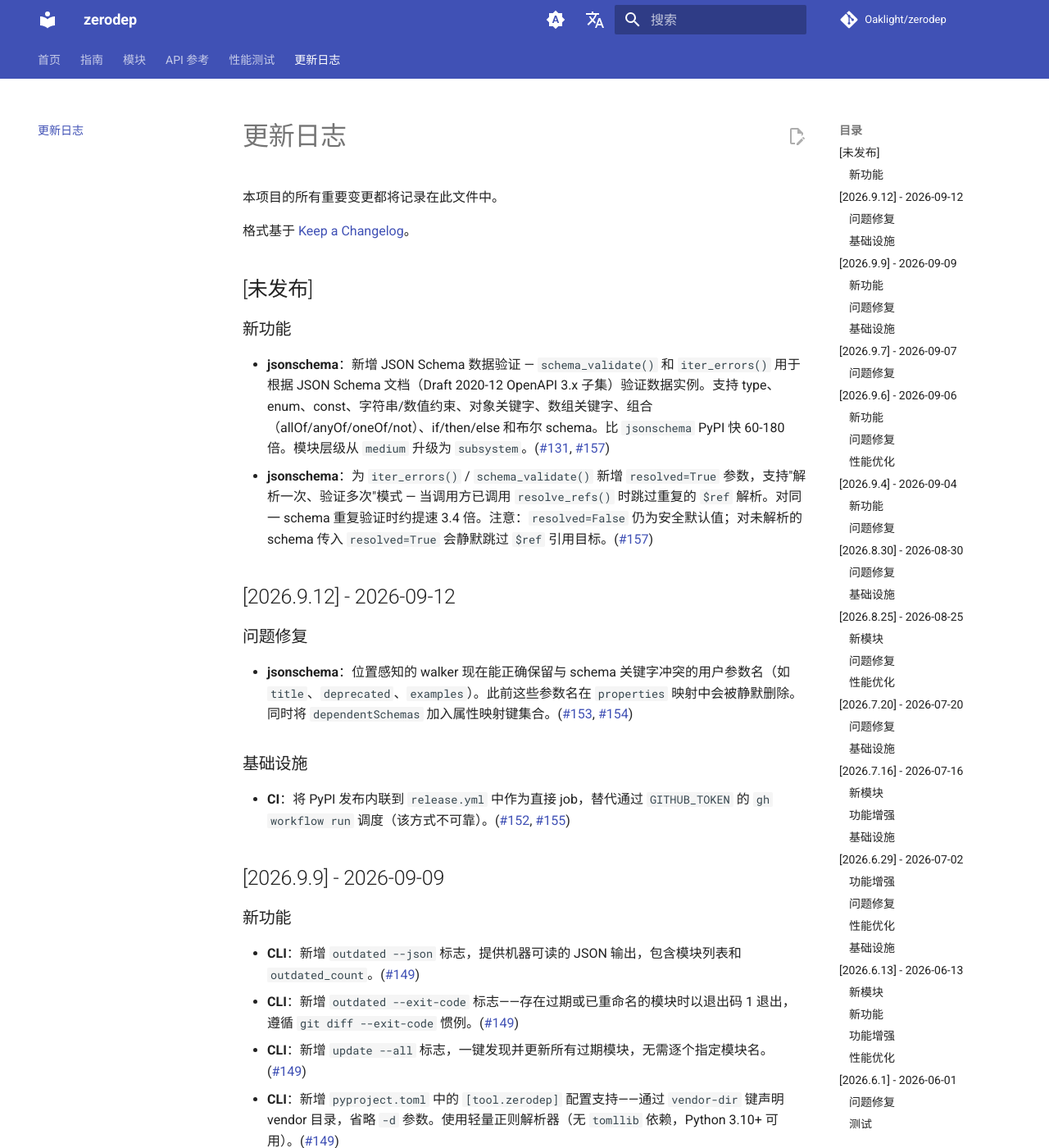
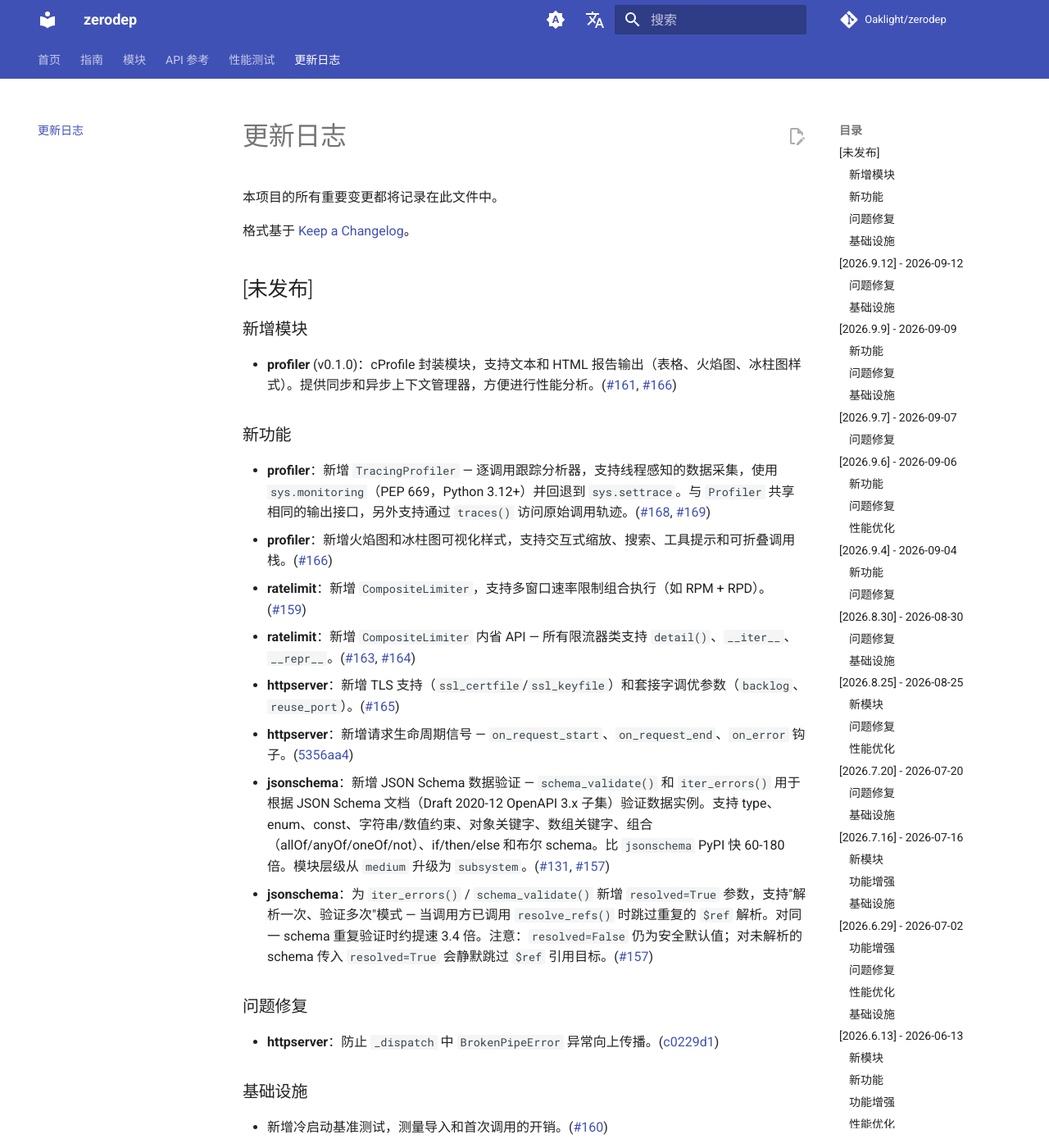
Before and after one commit to Oaklight/zerodep, an MkDocs documentation site: the page built from docs/changelog.md, in a window 1280 px wide and 1400 px high. Shown: the whole window at 82% size. Built offline with MkDocs 1.6.1 and Material for MkDocs 9.7.7, drawn with Linux system fonts in a browser that asks for light colours; comment, search, counter and statistics services are not loaded.

```diff
--- a/docs/changelog.md
+++ b/docs/changelog.md
@@ -6,10 +6,28 @@
 
 ## [未发布]
 
+### 新增模块
+
+- **profiler** (v0.1.0)：cProfile 封装模块，支持文本和 HTML 报告输出（表格、火焰图、冰柱图样式）。提供同步和异步上下文管理器，方便进行性能分析。([#161](https://github.com/Oaklight/zerodep/pull/161), [#166](https://github.com/Oaklight/zerodep/pull/166))
+
 ### 新功能
 
+- **profiler**：新增 `TracingProfiler` — 逐调用跟踪分析器，支持线程感知的数据采集，使用 `sys.monitoring`（PEP 669，Python 3.12+）并回退到 `sys.settrace`。与 `Profiler` 共享相同的输出接口，另外支持通过 `traces()` 访问原始调用轨迹。([#168](https://github.com/Oaklight/zerodep/issues/168), [#169](https://github.com/Oaklight/zerodep/pull/169))
+- **profiler**：新增火焰图和冰柱图可视化样式，支持交互式缩放、搜索、工具提示和可折叠调用栈。([#166](https://github.com/Oaklight/zerodep/pull/166))
+- **ratelimit**：新增 `CompositeLimiter`，支持多窗口速率限制组合执行（如 RPM + RPD）。([#159](https://github.com/Oaklight/zerodep/pull/159))
+- **ratelimit**：新增 `CompositeLimiter` 内省 API — 所有限流器类支持 `detail()`、`__iter__`、`__repr__`。([#163](https://github.com/Oaklight/zerodep/pull/163), [#164](https://github.com/Oaklight/zerodep/pull/164))
+- **httpserver**：新增 TLS 支持（`ssl_certfile`/`ssl_keyfile`）和套接字调优参数（`backlog`、`reuse_port`）。([#165](https://github.com/Oaklight/zerodep/pull/165))
+- **httpserver**：新增请求生命周期信号 — `on_request_start`、`on_request_end`、`on_error` 钩子。([5356aa4](https://github.com/Oaklight/zerodep/commit/5356aa4))
 - **jsonschema**：新增 JSON Schema 数据验证 — `schema_validate()` 和 `iter_errors()` 用于根据 JSON Schema 文档（Draft 2020-12 OpenAPI 3.x 子集）验证数据实例。支持 type、enum、const、字符串/数值约束、对象关键字、数组关键字、组合（allOf/anyOf/oneOf/not）、if/then/else 和布尔 schema。比 `jsonschema` PyPI 快 60-180 倍。模块层级从 `medium` 升级为 `subsystem`。([#131](https://github.com/Oaklight/zerodep/issues/131), [#157](https://github.com/Oaklight/zerodep/pull/157))
 - **jsonschema**：为 `iter_errors()` / `schema_validate()` 新增 `resolved=True` 参数，支持"解析一次、验证多次"模式 — 当调用方已调用 `resolve_refs()` 时跳过重复的 `$ref` 解析。对同一 schema 重复验证时约提速 3.4 倍。注意：`resolved=False` 仍为安全默认值；对未解析的 schema 传入 `resolved=True` 会静默跳过 `$ref` 引用目标。([#157](https://github.com/Oaklight/zerodep/pull/157))
+
+### 问题修复
+
+- **httpserver**：防止 `_dispatch` 中 `BrokenPipeError` 异常向上传播。([c0229d1](https://github.com/Oaklight/zerodep/commit/c0229d1))
+
+### 基础设施
+
+- 新增冷启动基准测试，测量导入和首次调用的开销。([#160](https://github.com/Oaklight/zerodep/pull/160))
 
 
 ## [2026.9.12] - 2026-09-12
```
